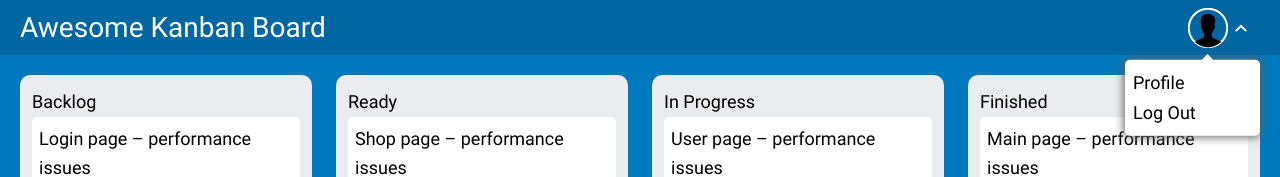
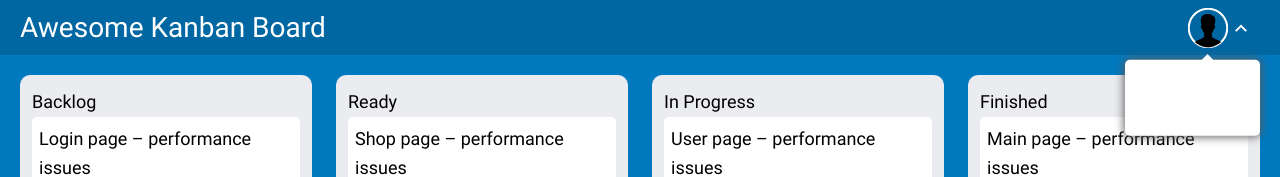
Before and after one commit to notforgiving/kanban, a React (Create React App) app: page / in a window 1280 px wide. Both pictures are taken after a click on the button 1221 px from the left and 27 px from the top of the page. Shown: the top 177 px of the page. Built offline with nearby package versions, Linux system fonts and the light colour scheme.

Commit message:
add correct link

```diff
--- a/src/components/Header/Profile/Profile.jsx
+++ b/src/components/Header/Profile/Profile.jsx
@@ -17,12 +17,12 @@
       </button>
       {visability && (
         <div className="header__profile-popap">
-          <a className="profile-popap__link">
+          <div className="profile-popap__link">
             Profile
-          </a>
-          <a className="profile-popap__link">
+          </div>
+          <div className="profile-popap__link">
             Log Out
-          </a>
+          </div>
         </div>
       )}
     </div>
```
